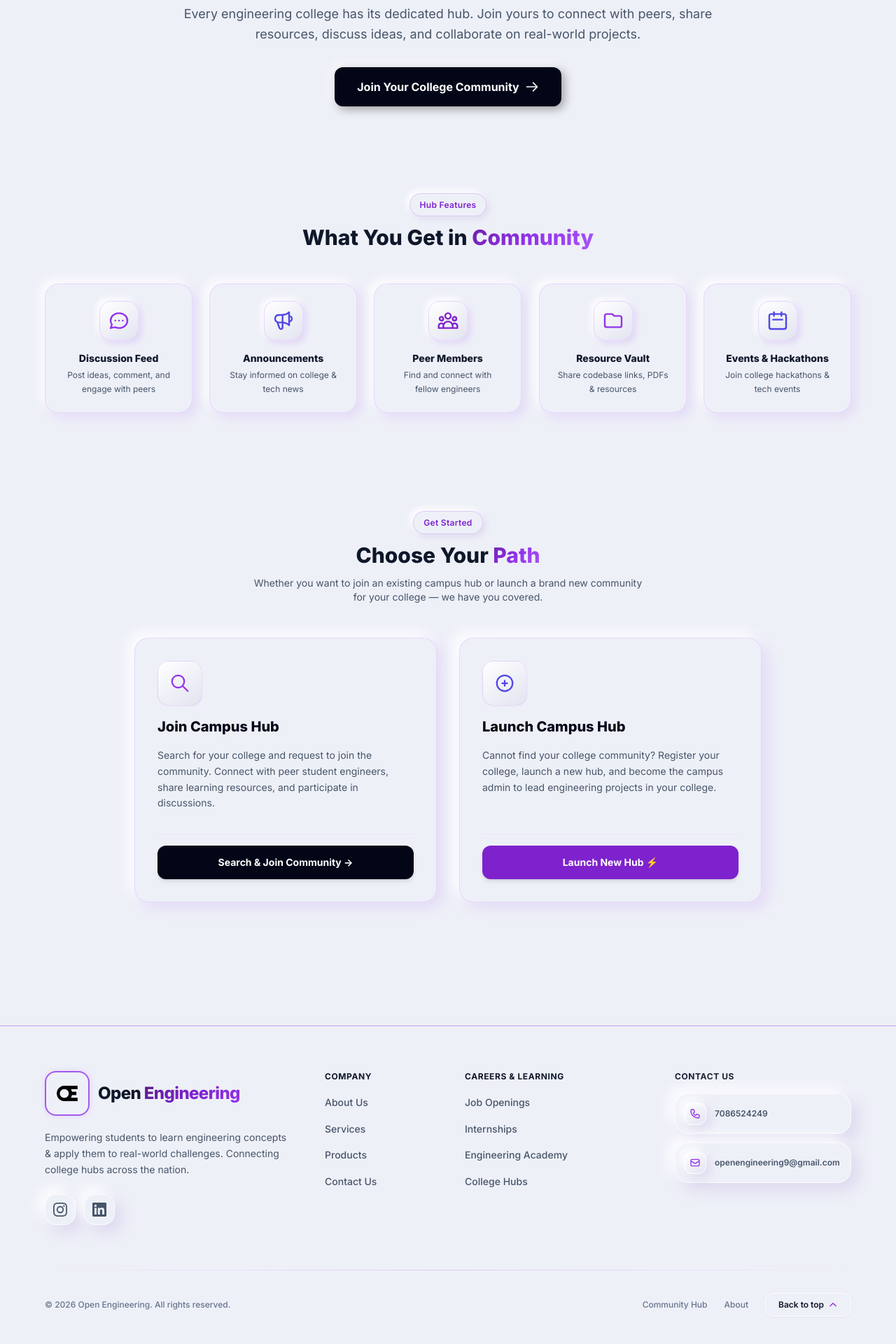
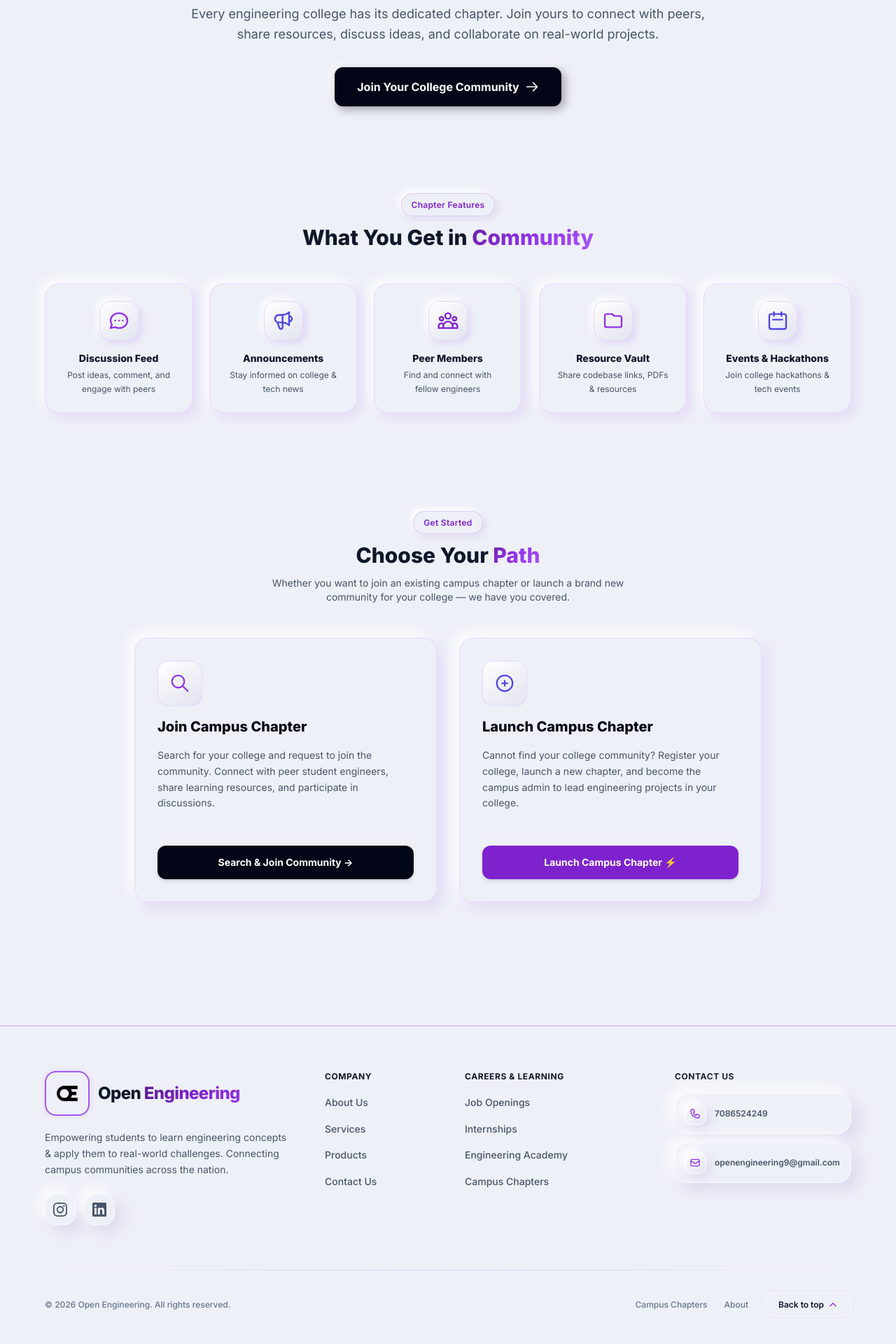
Before and after one commit to openengineeringworld/Open-Engineering, a Next.js app: page /community in a window 1280 px wide. Shown: the part 260-2180 px from the top of the page at 70% size. Built offline with nearby package versions, Linux system fonts and the light colour scheme; no server answers.

Commit message:
Update college community terminology: replace Hub with Campus Chapter/Community

```diff
--- a/src/app/(auth)/signup/page.tsx
+++ b/src/app/(auth)/signup/page.tsx
@@ -196,7 +196,7 @@ export default function SignUpPage() {
   return (
     <div className="neu-card p-8 sm:p-10 border border-purple-300/40 shadow-[10px_10px_24px_rgba(147,51,234,0.14),-10px_-10px_24px_#ffffff]">
       <h1 className="text-2xl font-black mb-2 text-center text-slate-950">Create Account</h1>
-      <p className="text-text-muted text-sm text-center mb-8 font-medium">Join the engineering community & campus hub</p>
+      <p className="text-text-muted text-sm text-center mb-8 font-medium">Join the engineering community & campus chapter</p>
 
       <form onSubmit={handleSubmit} className="space-y-6">
         {/* Section 1: Account Information */}
@@ -428,7 +428,7 @@ export default function SignUpPage() {
           disabled={loading}
           className="btn btn-primary w-full py-4 shadow-[4px_4px_14px_rgba(147,51,234,0.2),-4px_-4px_14px_#ffffff] hover:scale-[1.01] flex items-center justify-center gap-2 group"
         >
-          <span>{loading ? 'Registering Account...' : 'Sign Up & Register Hub'}</span>
+          <span>{loading ? 'Registering Account...' : 'Sign Up & Register Chapter'}</span>
           {!loading && (
             <svg className="w-4 h-4 transition-transform group-hover:translate-x-1" fill="none" viewBox="0 0 24 24" stroke="currentColor">
               <path strokeLinecap="round" strokeLinejoin="round" strokeWidth={2.5} d="M14 5l7 7m0 0l-7 7m7-7H3" />
--- a/src/app/(dashboard)/dashboard/my-community/page.tsx
+++ b/src/app/(dashboard)/dashboard/my-community/page.tsx
@@ -57,7 +57,7 @@ export default function MyCommunityPage() {
             Awaiting Approval
           </h2>
           <p className="text-slate-700 text-sm font-medium leading-relaxed">
-            Your request to join the college hub <span className="font-extrabold text-purple-700">&ldquo;{community.name}&rdquo;</span> has been sent to the Campus Admin for approval.
+            Your request to join the college chapter <span className="font-extrabold text-purple-700">&ldquo;{community.name}&rdquo;</span> has been sent to the Campus Admin for approval.
           </p>
           <p className="text-text-muted text-xs font-normal">
             Once the Campus Admin approves your request, you will immediately unlock access to the discussion feed, announcements, resources, and events.
@@ -806,7 +806,7 @@ function RequestsTab({ communityId }: { communityId: string }) {
       <h3 className="font-extrabold text-sm text-slate-900 mb-2">Pending Access Requests</h3>
       {requests.length === 0 ? (
         <div className="text-center py-12 text-text-muted neu-card p-6 border border-purple-300/20 shadow-sm">
-          <p className="text-xs font-semibold">No pending join requests for this community hub.</p>
+          <p className="text-xs font-semibold">No pending join requests for this campus chapter.</p>
         </div>
       ) : (
         <div className="space-y-3">
--- a/src/app/(dashboard)/dashboard/page.tsx
+++ b/src/app/(dashboard)/dashboard/page.tsx
@@ -62,10 +62,10 @@ export default async function DashboardPage() {
             Awaiting Admin Approval
           </h2>
           <p className="text-slate-700 text-sm font-medium leading-relaxed">
-            Your registration for the college hub <span className="font-extrabold text-purple-700">&ldquo;{community.college?.name}&rdquo;</span> is currently being reviewed by Open Engineering Admins.
+            Your registration for the college chapter <span className="font-extrabold text-purple-700">&ldquo;{community.college?.name}&rdquo;</span> is currently being reviewed by Open Engineering Admins.
           </p>
           <p className="text-text-muted text-xs font-normal">
-            Once approved, your college hub will go live and you will have full access to discussions, shared resources, events, and member channels.
+            Once approved, your college chapter will go live and you will have full access to discussions, shared resources, events, and member channels.
           </p>
         </div>
       </div>
@@ -169,7 +169,7 @@ export default async function DashboardPage() {
           </div>
           <h3 className="text-lg font-black text-slate-900 mb-2">Join a Community</h3>
           <p className="text-text-muted text-sm mb-6 font-normal max-w-md mx-auto">
-            Connect with your college peers by joining or creating a community hub.
+            Connect with your college peers by joining or creating a campus chapter.
           </p>
           <Link href="/onboarding" className="py-3.5 px-8 rounded-xl bg-slate-950 hover:bg-slate-800 text-white font-bold text-sm shadow-[4px_4px_14px_rgba(0,0,0,0.35),-4px_-4px_14px_#ffffff] hover:scale-[1.02] active:scale-[0.98] transition-all inline-block">
             Join Community
--- a/src/app/about/page.tsx
+++ b/src/app/about/page.tsx
@@ -6,7 +6,7 @@ import { motion } from 'framer-motion';
 import FadeIn from '@/components/animations/FadeIn';
 
 const stats = [
-  { label: 'College Community Hubs', value: '50+', icon: '🏛️' },
+  { label: 'College Chapters', value: '50+', icon: '🏛️' },
   { label: 'Student Engineers', value: '1,000+', icon: '👥' },
   { label: 'Active R&D Projects', value: '15+', icon: '🚀' },
   { label: 'Real Solutions Built', value: '100%', icon: '⚡' },
--- a/src/app/community/[id]/page.tsx
+++ b/src/app/community/[id]/page.tsx
@@ -165,7 +165,7 @@ export default function CommunityDetailPage() {
             href={`/signup?redirect=/community/${community.id}`}
             className="btn btn-primary py-3 px-6 shadow-[4px_4px_12px_rgba(147,51,234,0.25)] hover:scale-[1.01]"
           >
-            Sign Up to Join Hub ⚡
+            Sign Up to Join Chapter ⚡
           </Link>
         ) : isPending ? (
           <button
@@ -196,7 +196,7 @@ export default function CommunityDetailPage() {
               ? "Sign in to participate in discussion threads, check announcements, coordinate events, and access the PDF resource vault."
               : isPending
               ? "Your request to join this community is pending approval by the Campus Admin. Once approved, you will unlock full access to the discussion feed, resources, and events."
-              : "You are not a member of this college community. Request to join this community hub above to participate in discussion threads, check announcements, coordinate events, and access the PDF resource vault."}
+              : "You are not a member of this college community. Request to join this community chapter above to participate in discussion threads, check announcements, coordinate events, and access the PDF resource vault."}
           </p>
         </div>
       )}
--- a/src/app/community/create/page.tsx
+++ b/src/app/community/create/page.tsx
@@ -137,7 +137,7 @@ export default function CreateCommunityPage() {
           .single();
 
         if (commFetchError || !autoComm) {
-          throw new Error('Failed to retrieve the launched community hub.');
+          throw new Error('Failed to retrieve the launched community chapter.');
         }
 
         community = autoComm;
@@ -149,14 +149,14 @@ export default function CreateCommunityPage() {
 
         const selectedCol = colleges.find((c) => c.id === collegeId);
         if (!selectedCol || !selectedCol.community) {
-          throw new Error('Selected college or community hub was not found.');
+          throw new Error('Selected college or community chapter was not found.');
         }
 
         community = selectedCol.community;
       }
 
       if (!community) {
-        throw new Error('Community hub could not be found.');
+        throw new Error('Community chapter could not be found.');
       }
 
       // 4. Verify if the community already has an active creator/admin
@@ -205,7 +205,7 @@ export default function CreateCommunityPage() {
         .update({ college_id: collegeId })
         .eq('id', userId);
 
-      setSuccess('Your campus community hub has been successfully launched! It is awaiting Open Engineering Admin verification, but you are now registered as the Campus Creator & Admin.');
+      setSuccess('Your campus community chapter has been successfully launched! It is awaiting Open Engineering Admin verification, but you are now registered as the Campus Creator & Admin.');
 
       setTimeout(() => {
         router.push('/dashboard/my-community');
@@ -227,9 +227,9 @@ export default function CreateCommunityPage() {
           >
             ← Back to Communities
           </Link>
-          <span className="badge badge-primary mb-3">Launch Hub</span>
+          <span className="badge badge-primary mb-3">Launch Chapter</span>
           <h1 className="text-3xl sm:text-4xl font-extrabold mb-3">
-            Pioneer Your Campus <span className="gradient-text">Hub</span>
+            Pioneer Your Campus <span className="gradient-text">Chapter</span>
           </h1>
           <p className="text-text-muted text-sm font-normal">
             Select your college to claim admin rights, or register a new one to go live.
@@ -241,7 +241,7 @@ export default function CreateCommunityPage() {
             <div className="w-14 h-14 neu-convex rounded-2xl flex items-center justify-center text-purple-700 mx-auto mb-3 border border-white/80 shadow-sm animate-bounce">
               ⚡
             </div>
-            <h3 className="text-xl font-extrabold text-slate-950 mb-2">Campus Hub Launched!</h3>
+            <h3 className="text-xl font-extrabold text-slate-950 mb-2">Campus Chapter Launched!</h3>
             <p className="text-slate-700 text-xs sm:text-sm font-medium leading-relaxed max-w-md mx-auto">
               {success}
             </p>
@@ -408,7 +408,7 @@ export default function CreateCommunityPage() {
               disabled={submitting || (!isCustomCollege && !selectedCollegeId)}
               className="w-full py-3.5 rounded-xl bg-slate-950 hover:bg-slate-800 text-white font-bold text-xs sm:text-sm shadow-[4px_4px_14px_rgba(0,0,0,0.35),-4px_-4px_14px_#ffffff] hover:scale-[1.01] active:scale-[0.99] transition-all disabled:opacity-50"
             >
-              {submitting ? 'Launching Campus Hub...' : 'Launch Campus Hub & Become Admin ⚡'}
+              {submitting ? 'Launching Campus Chapter...' : 'Launch Campus Chapter & Become Admin ⚡'}
             </button>
           </form>
         )}
--- a/src/app/community/join/page.tsx
+++ b/src/app/community/join/page.tsx
@@ -111,7 +111,7 @@ export default function JoinCommunityPage() {
             ← Back to Communities
           </Link>
           <br />
-          <span className="badge badge-primary mb-3">Community Hubs</span>
+          <span className="badge badge-primary mb-3">Community Chapters</span>
           <h1 className="text-3xl sm:text-4xl font-extrabold mb-3">
             Join Your College <span className="gradient-text">Community</span>
           </h1>
@@ -193,7 +193,7 @@ export default function JoinCommunityPage() {
                     href="/community/create"
                     className="text-primary font-bold hover:underline text-xs"
                   >
-                    Launch a new community hub here →
+                    Launch a new campus chapter here →
                   </Link>
                 </div>
               ) : null}
@@ -205,7 +205,7 @@ export default function JoinCommunityPage() {
                 href="/community/create"
                 className="text-xs font-bold text-purple-800 hover:text-purple-950 transition-colors underline"
               >
-                Can't find your college? Click here to launch a new hub →
+                Can't find your college? Click here to launch a new chapter →
               </Link>
             </div>
           </>
--- a/src/app/community/page.tsx
+++ b/src/app/community/page.tsx
@@ -64,12 +64,12 @@ export default async function CommunityPage() {
       <section className="section pt-36 pb-16 relative overflow-hidden">
         <div className="container mx-auto px-6 relative z-10">
           <FadeIn className="text-center max-w-3xl mx-auto">
-            <span className="badge badge-primary mb-4">Engineering Hubs</span>
+            <span className="badge badge-primary mb-4">Engineering Chapters</span>
             <h1 className="text-4xl sm:text-5xl font-extrabold mb-6">
               Your College, Your <span className="gradient-text">Community</span>
             </h1>
             <p className="text-text-muted text-lg leading-relaxed mb-8 font-normal">
-              Every engineering college has its dedicated hub. Join yours to connect with peers,
+              Every engineering college has its dedicated chapter. Join yours to connect with peers,
               share resources, discuss ideas, and collaborate on real-world projects.
             </p>
             <Link
@@ -89,7 +89,7 @@ export default async function CommunityPage() {
       <section className="section-sm pb-20">
         <div className="container mx-auto px-6">
           <FadeIn className="text-center mb-12">
-            <span className="badge badge-primary mb-3">Hub Features</span>
+            <span className="badge badge-primary mb-3">Chapter Features</span>
             <h2 className="text-3xl font-extrabold">
               What You Get in <span className="gradient-text">Community</span>
             </h2>
@@ -119,7 +119,7 @@ export default async function CommunityPage() {
               Choose Your <span className="gradient-text">Path</span>
             </h2>
             <p className="text-text-muted text-sm font-normal max-w-xl mx-auto">
-              Whether you want to join an existing campus hub or launch a brand new community for your college — we have you covered.
+              Whether you want to join an existing campus chapter or launch a brand new community for your college — we have you covered.
             </p>
           </FadeIn>
 
@@ -133,7 +133,7 @@ export default async function CommunityPage() {
                       <path strokeLinecap="round" strokeLinejoin="round" strokeWidth={1.8} d="M21 21l-6-6m2-5a7 7 0 11-14 0 7 7 0 0114 0z" />
                     </svg>
                   </div>
-                  <h3 className="text-xl font-extrabold text-slate-950">Join Campus Hub</h3>
+                  <h3 className="text-xl font-extrabold text-slate-950">Join Campus Chapter</h3>
                   <p className="text-text-muted text-sm leading-relaxed font-normal">
                     Search for your college and request to join the community. Connect with peer student engineers, share learning resources, and participate in discussions.
                   </p>
@@ -158,9 +158,9 @@ export default async function CommunityPage() {
                       <path strokeLinecap="round" strokeLinejoin="round" strokeWidth={1.8} d="M12 9v3m0 0v3m0-3h3m-3 0H9m12 0a9 9 0 11-18 0 9 9 0 0118 0z" />
                     </svg>
                   </div>
-                  <h3 className="text-xl font-extrabold text-slate-950">Launch Campus Hub</h3>
+                  <h3 className="text-xl font-extrabold text-slate-950">Launch Campus Chapter</h3>
                   <p className="text-text-muted text-sm leading-relaxed font-normal">
-                    Cannot find your college community? Register your college, launch a new hub, and become the campus admin to lead engineering projects in your college.
+                    Cannot find your college community? Register your college, launch a new chapter, and become the campus admin to lead engineering projects in your college.
                   </p>
                 </div>
                 <div className="mt-8 pt-4 border-t border-purple-200/40">
@@ -168,7 +168,7 @@ export default async function CommunityPage() {
                     href="/community/create"
                     className="w-full py-3.5 px-5 rounded-xl bg-purple-700 hover:bg-purple-800 text-white font-bold text-xs sm:text-sm inline-flex items-center justify-center gap-2 shadow-md hover:scale-[1.02] active:scale-[0.98] transition-all"
                   >
-                    Launch New Hub ⚡
+                    Launch Campus Chapter ⚡
                   </Link>
                 </div>
               </div>
--- a/src/components/ui/Footer.tsx
+++ b/src/components/ui/Footer.tsx
@@ -15,7 +15,7 @@ const footerLinks = {
     { href: '/jobs', label: 'Job Openings' },
     { href: '/internship', label: 'Internships' },
     { href: '/academy', label: 'Engineering Academy' },
-    { href: '/community', label: 'College Hubs' },
+    { href: '/community', label: 'Campus Chapters' },
   ],
 };
 
@@ -42,7 +42,7 @@ export default function Footer() {
             <Logo size="lg" className="mb-5" />
             <p className="text-text-muted text-sm leading-relaxed mb-6 max-w-sm font-normal">
               Empowering students to learn engineering concepts & apply them to real-world challenges.
-              Connecting college hubs across the nation.
+              Connecting campus communities across the nation.
             </p>
 
             {/* Tactile Neumorphic Social Buttons */}
@@ -144,7 +144,7 @@ export default function Footer() {
 
           <div className="flex items-center gap-6">
             <Link href="/community" className="text-text-dim hover:text-primary transition-colors text-xs font-medium">
-              Community Hub
+              Campus Chapters
             </Link>
             <Link href="/about" className="text-text-dim hover:text-primary transition-colors text-xs font-medium">
               About
--- a/src/components/ui/Navbar.tsx
+++ b/src/components/ui/Navbar.tsx
@@ -321,7 +321,7 @@ export default function Navbar() {
                       href="/signup?redirect=/onboarding"
                       className="w-full py-3.5 rounded-2xl bg-slate-950 hover:bg-slate-800 text-white font-bold text-xs text-center block shadow-[4px_4px_14_rgba(0,0,0,0.35),-4px_-4px_14px_#ffffff] transition-all"
                     >
-                      Join Community Hub
+                      Join Community
                     </Link>
                     <Link
                       href="/login"
```
